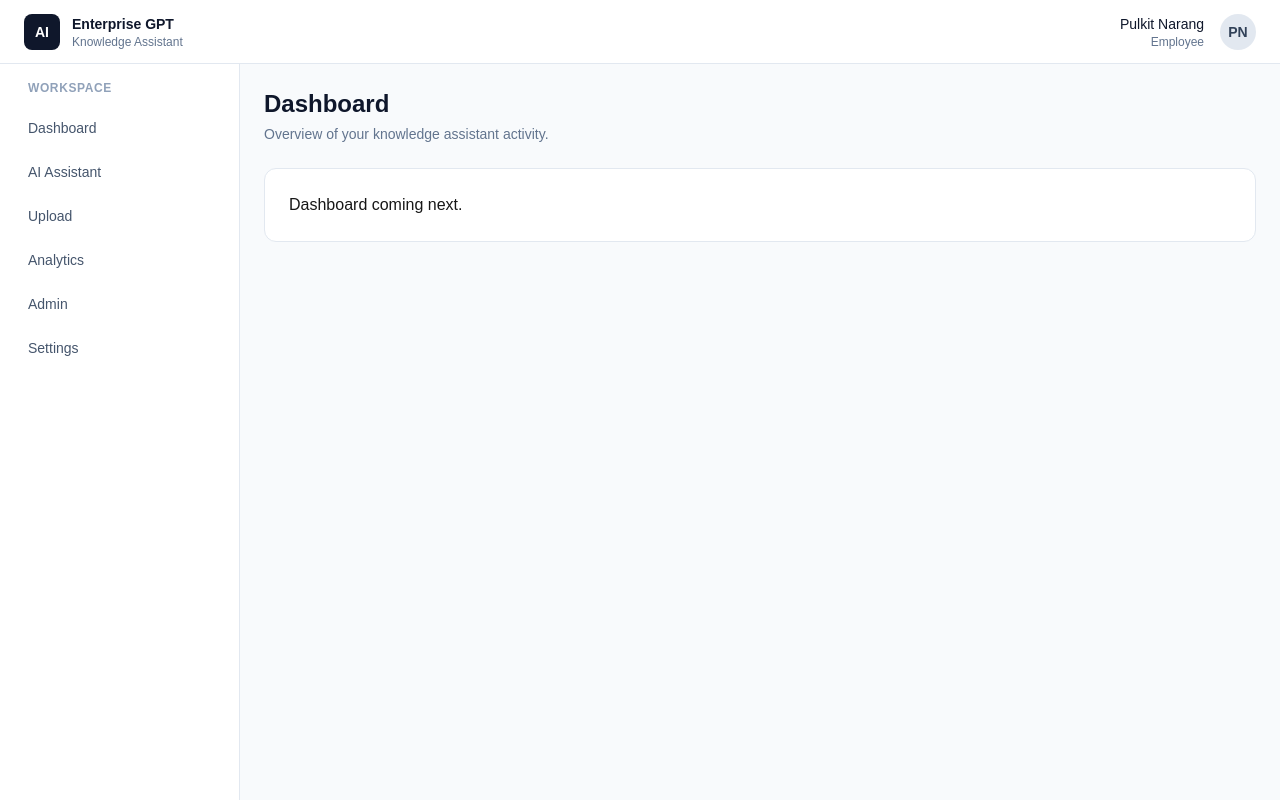
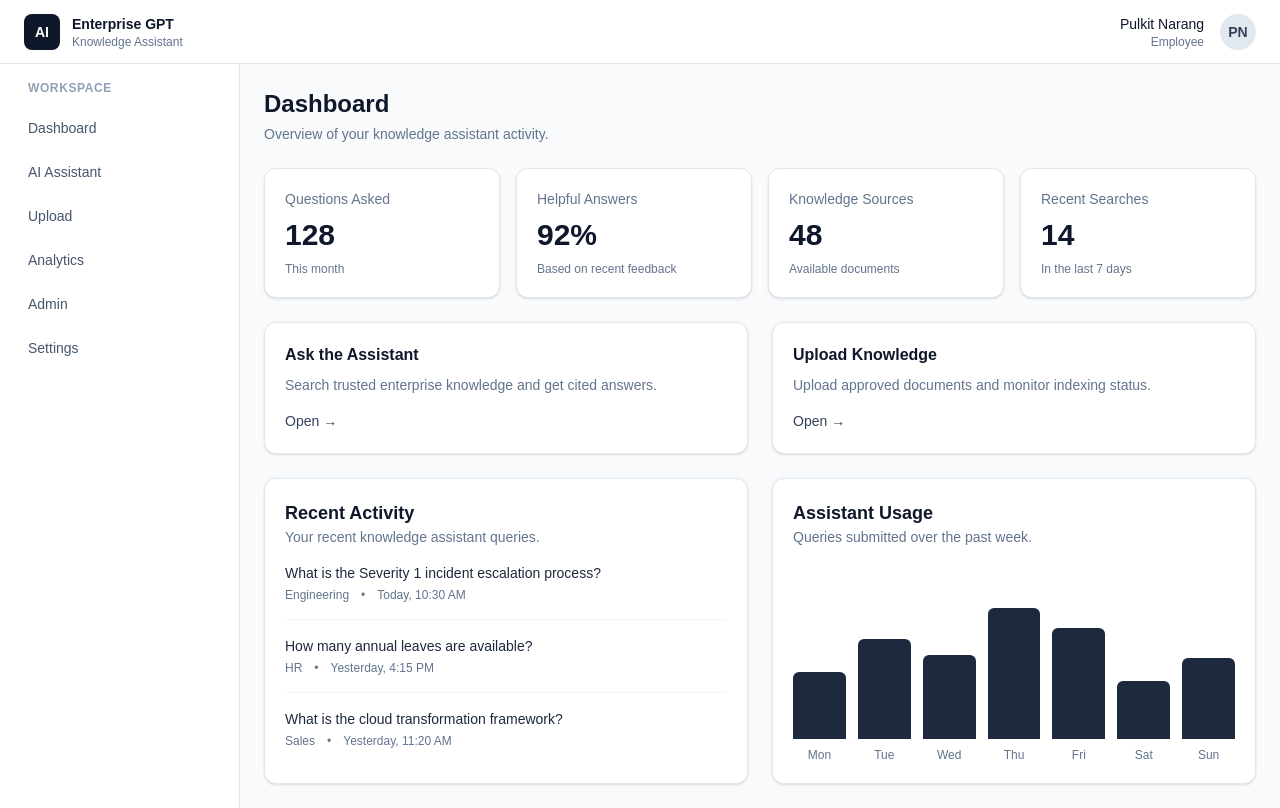
Before and after one commit to chandraAkiran/infosys-ai-knowledge-assistant, a Next.js app in the folder frontend/: page /dashboard in a window 1280 px wide. Built offline with nearby package versions, Linux system fonts and the light colour scheme.

Commit message:
Build dashboard interface

```diff
--- a/frontend/app/dashboard/page.tsx
+++ b/frontend/app/dashboard/page.tsx
@@ -1,4 +1,8 @@
 import Pageheader from "@/components/common/Pageheader";
+import StateCard from "@/components/dashboard/StateCard";
+import QuickAction from "@/components/dashboard/QuickAction";
+import ActivityCar from "@/components/dashboard/ActivityCar";
+import DashBoardCharts from "@/components/dashboard/DashBoardCharts";
 
 export default function DashboardPage() {
   return (
@@ -8,9 +12,50 @@ export default function DashboardPage() {
         description="Overview of your knowledge assistant activity."
       />
 
-      <div className="rounded-xl border border-slate-200 bg-white p-6">
-        Dashboard coming next.
-      </div>
+      <section className="grid gap-4 sm:grid-cols-2 xl:grid-cols-4">
+        <StateCard
+          title="Questions Asked"
+          value="128"
+          description="This month"
+        />
+
+        <StateCard
+          title="Helpful Answers"
+          value="92%"
+          description="Based on recent feedback"
+        />
+
+        <StateCard
+          title="Knowledge Sources"
+          value="48"
+          description="Available documents"
+        />
+
+        <StateCard
+          title="Recent Searches"
+          value="14"
+          description="In the last 7 days"
+        />
+      </section>
+
+      <section className="mt-6 grid gap-6 xl:grid-cols-2">
+        <QuickAction
+          title="Ask the Assistant"
+          description="Search trusted enterprise knowledge and get cited answers."
+          href="/chat"
+        />
+
+        <QuickAction
+          title="Upload Knowledge"
+          description="Upload approved documents and monitor indexing status."
+          href="/upload"
+        />
+      </section>
+
+      <section className="mt-6 grid gap-6 xl:grid-cols-2">
+        <ActivityCar />
+        <DashBoardCharts />
+      </section>
     </div>
   );
 }
--- /dev/null
+++ b/frontend/components/dashboard/ActivityCar.tsx
@@ -0,0 +1,58 @@
+interface ActivityItem {
+  question: string;
+  department: string;
+  time: string;
+}
+
+const activities: ActivityItem[] = [
+  {
+    question: "What is the Severity 1 incident escalation process?",
+    department: "Engineering",
+    time: "Today, 10:30 AM",
+  },
+  {
+    question: "How many annual leaves are available?",
+    department: "HR",
+    time: "Yesterday, 4:15 PM",
+  },
+  {
+    question: "What is the cloud transformation framework?",
+    department: "Sales",
+    time: "Yesterday, 11:20 AM",
+  },
+];
+
+export default function ActivityCar() {
+  return (
+    <div className="rounded-xl border border-slate-200 bg-white p-5 shadow-sm">
+      <div className="mb-4">
+        <h2 className="text-lg font-semibold text-slate-900">
+          Recent Activity
+        </h2>
+
+        <p className="text-sm text-slate-500">
+          Your recent knowledge assistant queries.
+        </p>
+      </div>
+
+      <div className="space-y-4">
+        {activities.map((activity, index) => (
+          <div
+            key={index}
+            className="border-b border-slate-100 pb-4 last:border-0 last:pb-0"
+          >
+            <p className="text-sm font-medium text-slate-800">
+              {activity.question}
+            </p>
+
+            <div className="mt-1 flex gap-3 text-xs text-slate-500">
+              <span>{activity.department}</span>
+              <span>•</span>
+              <span>{activity.time}</span>
+            </div>
+          </div>
+        ))}
+      </div>
+    </div>
+  );
+}
--- /dev/null
+++ b/frontend/components/dashboard/DashBoardCharts.tsx
@@ -0,0 +1,43 @@
+const usageData = [
+  { label: "Mon", value: 35 },
+  { label: "Tue", value: 52 },
+  { label: "Wed", value: 44 },
+  { label: "Thu", value: 68 },
+  { label: "Fri", value: 58 },
+  { label: "Sat", value: 30 },
+  { label: "Sun", value: 42 },
+];
+
+export default function DashBoardCharts() {
+  return (
+    <div className="rounded-xl border border-slate-200 bg-white p-5 shadow-sm">
+      <div className="mb-6">
+        <h2 className="text-lg font-semibold text-slate-900">
+          Assistant Usage
+        </h2>
+
+        <p className="text-sm text-slate-500">
+          Queries submitted over the past week.
+        </p>
+      </div>
+
+      <div className="flex h-48 items-end justify-between gap-3">
+        {usageData.map((item) => (
+          <div
+            key={item.label}
+            className="flex h-full flex-1 flex-col items-center justify-end gap-2"
+          >
+            <div
+              className="w-full rounded-t-md bg-slate-800"
+              style={{ height: `${item.value}%` }}
+            />
+
+            <span className="text-xs text-slate-500">
+              {item.label}
+            </span>
+          </div>
+        ))}
+      </div>
+    </div>
+  );
+}
--- /dev/null
+++ b/frontend/components/dashboard/QuickAction.tsx
@@ -0,0 +1,32 @@
+import Link from "next/link";
+
+interface QuickActionProps {
+  title: string;
+  description: string;
+  href: string;
+}
+
+export default function QuickAction({
+  title,
+  description,
+  href,
+}: QuickActionProps) {
+  return (
+    <Link
+      href={href}
+      className="block rounded-xl border border-slate-200 bg-white p-5 shadow-sm transition hover:border-slate-300 hover:shadow-md"
+    >
+      <h3 className="text-base font-semibold text-slate-900">
+        {title}
+      </h3>
+
+      <p className="mt-2 text-sm text-slate-500">
+        {description}
+      </p>
+
+      <span className="mt-4 inline-block text-sm font-medium text-slate-700">
+        Open →
+      </span>
+    </Link>
+  );
+}
--- /dev/null
+++ b/frontend/components/dashboard/StateCard.tsx
@@ -0,0 +1,27 @@
+interface StateCardProps {
+  title: string;
+  value: string;
+  description: string;
+}
+
+export default function StateCard({
+  title,
+  value,
+  description,
+}: StateCardProps) {
+  return (
+    <div className="rounded-xl border border-slate-200 bg-white p-5 shadow-sm">
+      <p className="text-sm font-medium text-slate-500">
+        {title}
+      </p>
+
+      <p className="mt-2 text-3xl font-semibold text-slate-900">
+        {value}
+      </p>
+
+      <p className="mt-2 text-xs text-slate-500">
+        {description}
+      </p>
+    </div>
+  );
+}
```
